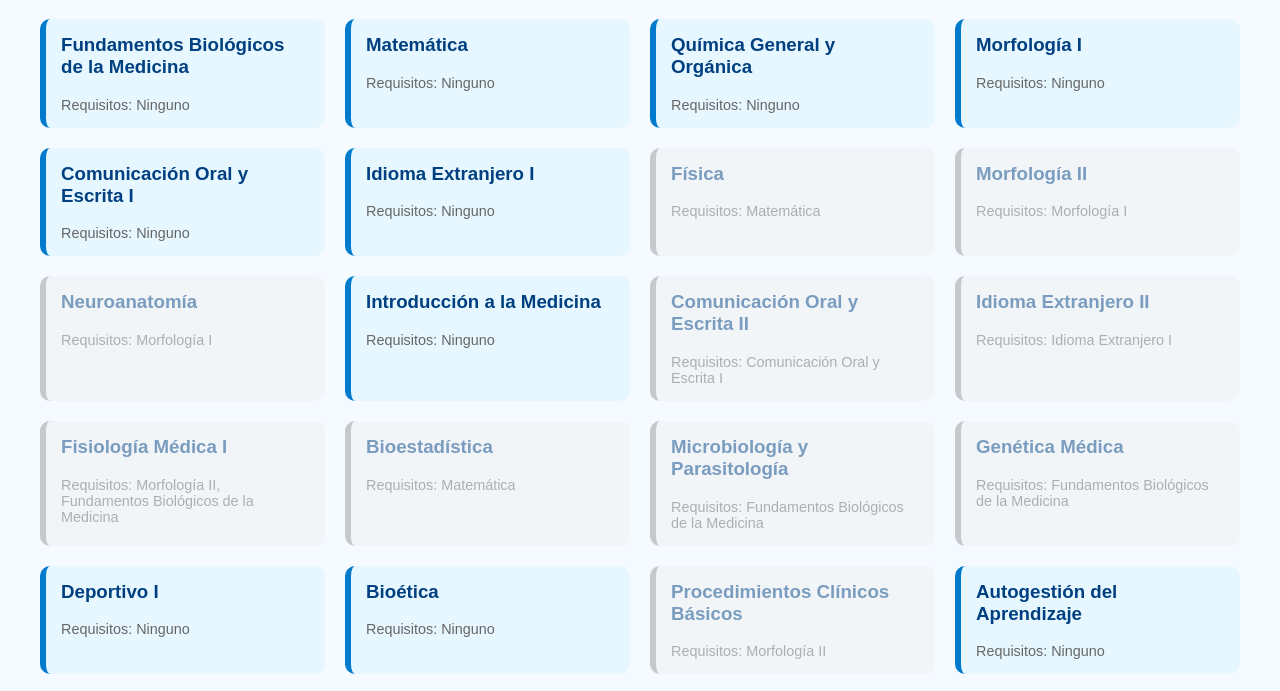
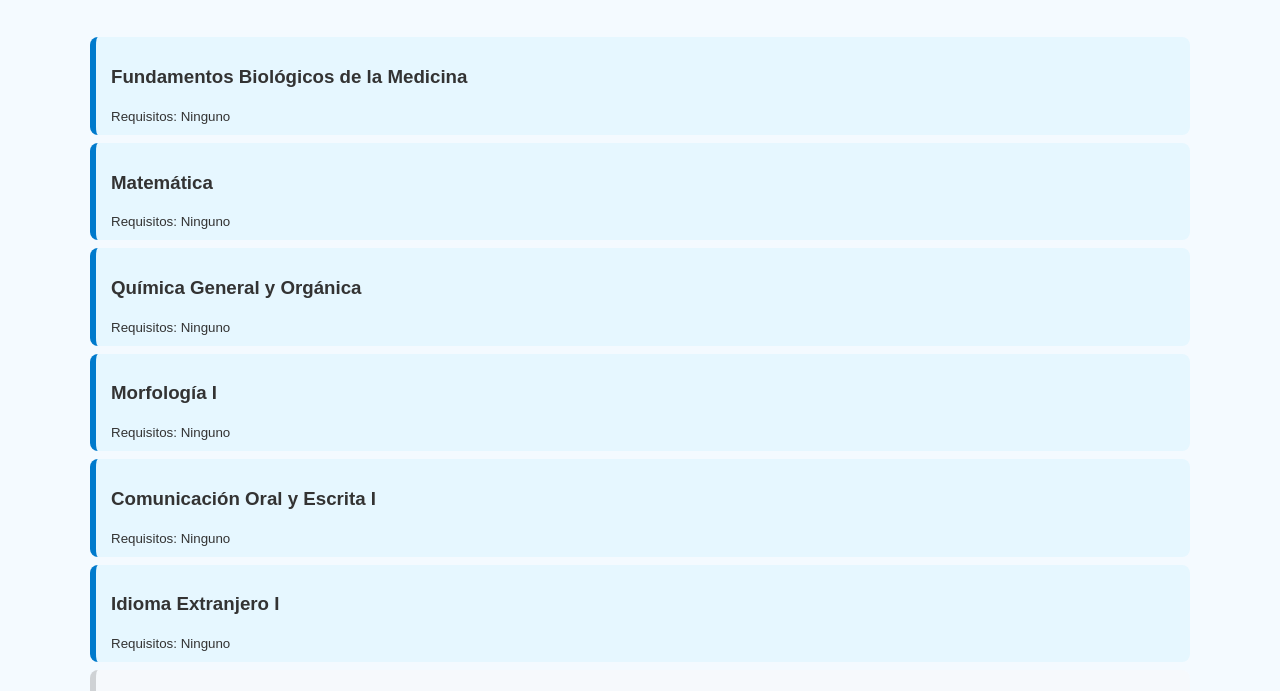
Before and after one commit to vixooquejer/malla-medicina, a plain HTML site: page index.html in a window 1280 px wide. Shown: the part 81-772 px from the top of the page. Drawn offline with Linux system fonts and the light colour scheme.

Commit message:
Update estilos.css

```diff
--- a/estilos.css
+++ b/estilos.css
@@ -1,4 +1,3 @@
-
 body {
   font-family: Arial, sans-serif;
   background-color: #f4faff;
@@ -10,30 +9,49 @@ body {
 h1 {
   text-align: center;
   color: #004080;
+  margin-bottom: 40px;
 }
 
 .malla {
-  display: grid;
-  grid-template-columns: repeat(auto-fill, minmax(250px, 1fr));
-  gap: 20px;
-  max-width: 1200px;
+  max-width: 1100px;
   margin: 0 auto;
+}
+
+.anio {
+  margin-bottom: 40px;
+}
+
+.anio > h2 {
+  color: #004080;
+  border-bottom: 3px solid #007acc;
+  padding-bottom: 5px;
+  margin-bottom: 20px;
+}
+
+.semestre {
+  margin-bottom: 30px;
+}
+
+.semestre > h3 {
+  color: #006633;
+  margin-bottom: 15px;
 }
 
 .ramo {
   background-color: #e6f7ff;
   border-left: 6px solid #007acc;
-  padding: 15px;
-  border-radius: 10px;
+  padding: 10px 15px;
+  border-radius: 8px;
+  margin-bottom: 8px;
+  cursor: pointer;
   transition: all 0.3s ease;
-  cursor: pointer;
-  position: relative;
+  user-select: none;
 }
 
 .ramo.locked {
-  opacity: 0.5;
+  opacity: 0.4;
   pointer-events: none;
-  background-color: #f2f2f2;
+  background-color: #f9f9f9;
   border-color: #999;
 }
 
@@ -41,15 +59,3 @@ h1 {
   background-color: #d4f4d7;
   border-color: #33aa33;
 }
-
-.ramo h3 {
-  margin-top: 0;
-  color: #004080;
-}
-
-.ramo small {
-  display: block;
-  margin-top: 10px;
-  color: #666;
-  font-size: 0.9em;
-}
```
